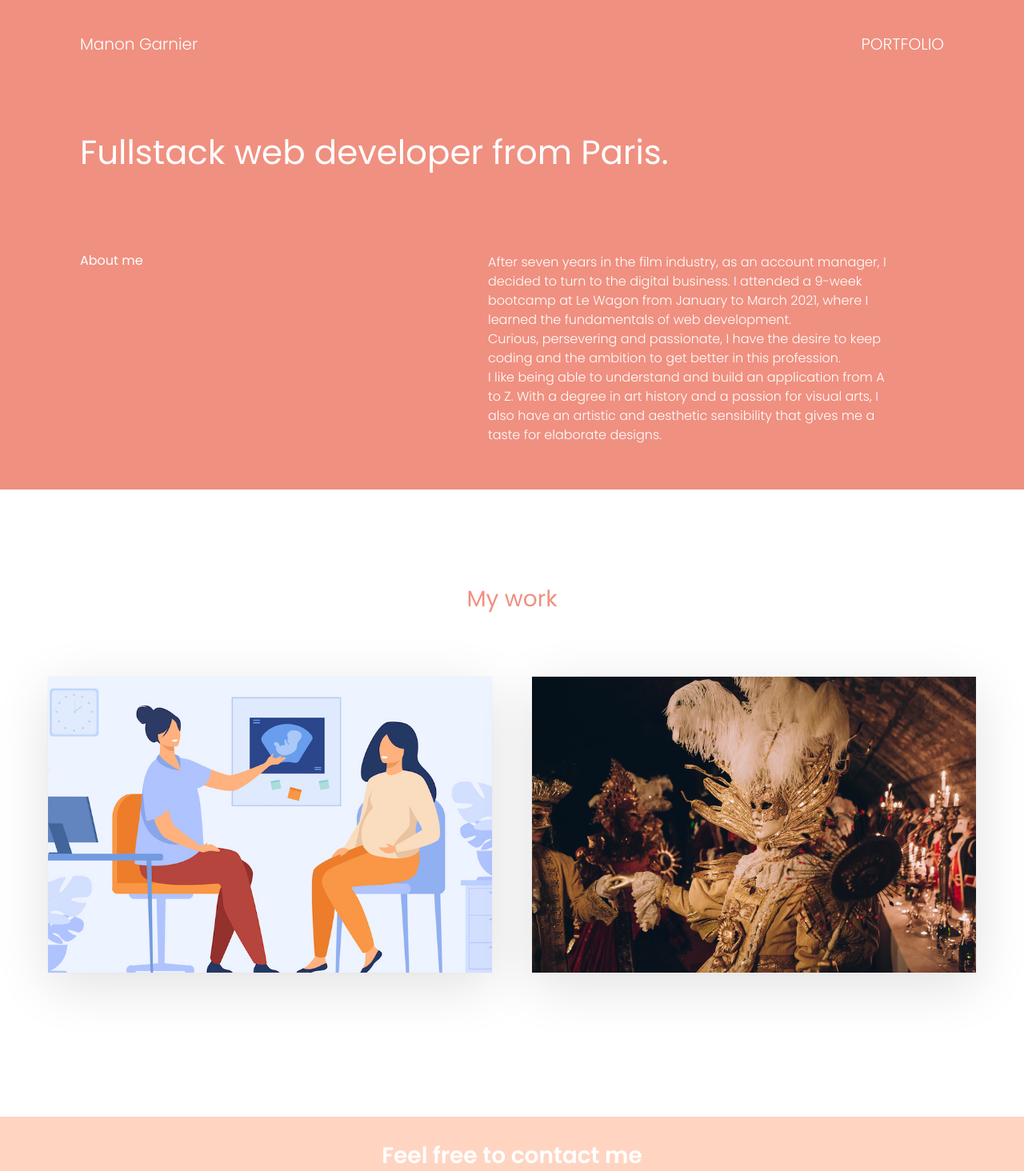
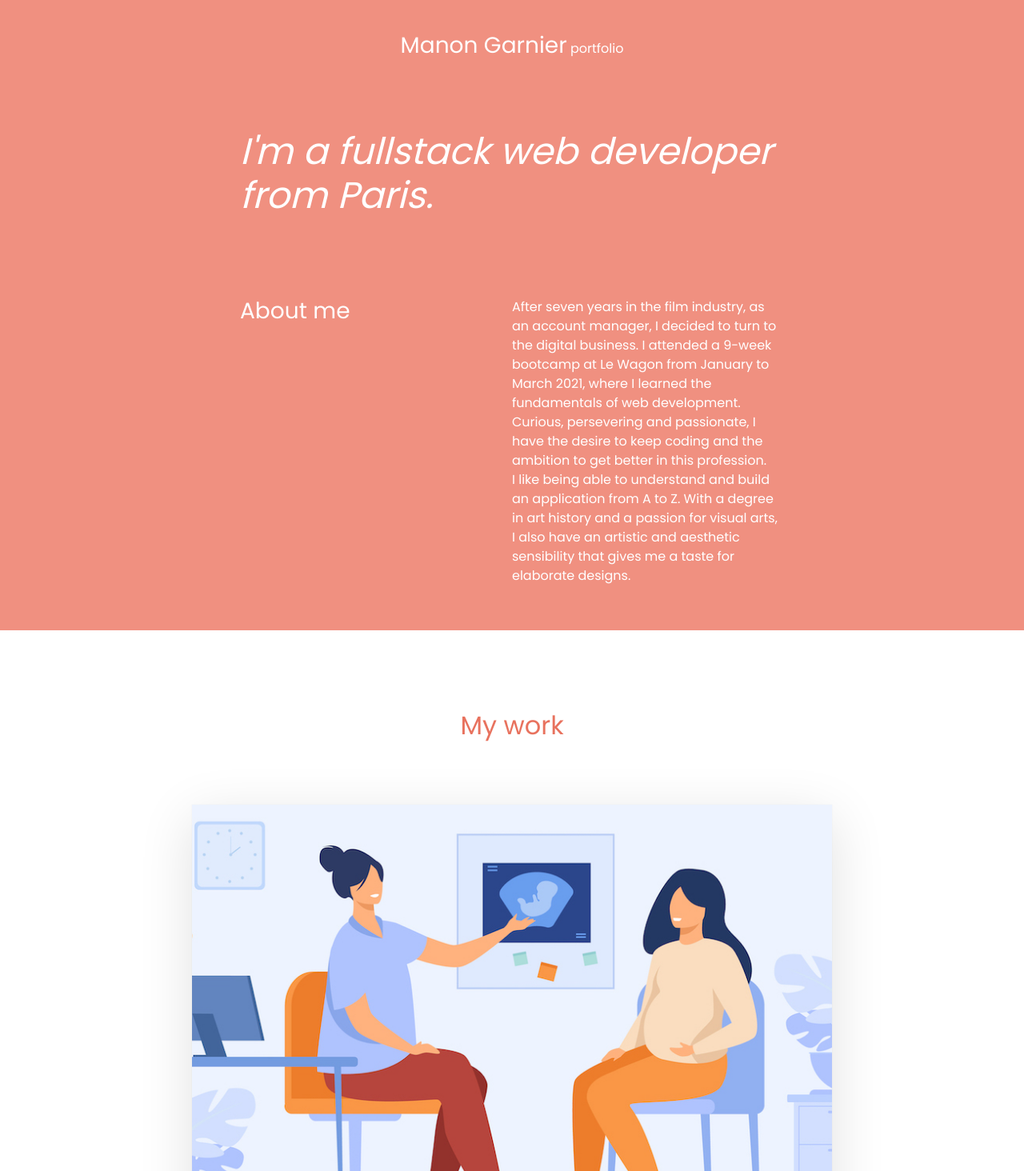
Before and after one commit to ManonGar/portfolio, a plain HTML site: page index.html in a window 1280 px wide. Shown: the top 1464 px of the page at 80% size. Drawn offline with nearby package versions, Linux system fonts and the light colour scheme.

Commit message:
new portfolio done

```diff
--- a/index.html
+++ b/index.html
@@ -11,37 +11,36 @@
     <link rel="stylesheet" href="style.css">
   </head>
   <body>
+    <div class="topbar">
+      <h3>Manon Garnier<span> portfolio</span></h3>
+    </div>
     <div class="presentation">
-      <div class="top">
-        <p>Manon Garnier</p>
-        <p>PORTFOLIO</p>
-      </div>
       <div class="info">
-        <h2>Fullstack web developer from Paris.</h2>
+        <h1><em>I'm a fullstack web developer from Paris.</em></h1>
       </div>
       <div class="text">
-        <h4>About me</h4>
+        <h3>About me</h3>
         <p>After seven years in the film industry, as an account manager, I decided to turn to the digital business. I attended a 9-week bootcamp at Le Wagon from January to March 2021, where I learned the fundamentals of web development. <br> Curious, persevering and passionate, I have the desire to keep coding and the ambition to get better in this profession. <br> I like being able to understand and build an application from A to Z. With a degree in art history and a passion for visual arts, I also have an artistic and aesthetic sensibility that gives me a taste for elaborate designs.</p>
       </div>
     </div>
 
     <div class="main-content">
-      <h3>My work</h3>
+      <h2>My work</h2>
       <div class="work">
         <div class="projects">
           <div class="project-card" id="easycare">
             <a href="https://www.easy-care.org/" target="_blank">
-            <img src="images/carefree.jpeg" alt="easycare"><div class="content-overlay"><p>Easycare</p></div></a>
+            <img src="images/carefree.jpeg" alt="easycare"><div class="content-overlay"><h3>Easycare <i class="fas fa-arrow-right"></i></h3></div></a>
           </div>
           <div class="project-card" id="apparat">
             <a href="https://apparat.herokuapp.com/" target="_blank">
-            <img src="images/apparat.jpg" alt="apparat"><div class="content-overlay"><p>Apparat</p></div></a>
+            <img src="images/apparat.jpg" alt="apparat"><div class="content-overlay"><h3>Apparat <i class="fas fa-arrow-right"></i></h3></div></a>
           </div>
         </div>
       </div>
     </div>
     <div id="footer">
-      <h3>Feel free to contact me</h3>
+      <h2>Feel free to contact me</h2>
       <div class="contact">
         <div class="icons">
           <div id="mail">
--- a/style.css
+++ b/style.css
@@ -1,42 +1,51 @@
 @import url('https://fonts.googleapis.com/css2?family=Poppins:wght@300;400;600&display=swap');
+
+/*--------------------layout------------------------------*/
 
 body {
   font-family: 'Poppins', sans-serif;
+}
+
+p {
+  font-size: 16px;
+
+}
+
+h1 {
+  font-size: 46px;
+}
+
+h2 {
+  font-size: 32px;
 }
 
 h3 {
   font-size: 28px;
 }
 
-h4 {
-  font-size: 16px;
+.main-content {
+  margin: 100px 60px;
+  text-align: center;
+  color: #e8725e;
 }
 
-h2 {
-  font-weight: 400;
-  font-size: 42px;
-}
+/*---------------------------top-page--------------------------------*/
 
 .presentation {
   background-color: #F09080;
   color: #ffffff;
-  padding: 40px 100px;
+  padding: 40px 200px;
 }
 
-.top p {
-  font-weight: 300;
-  font-size: 20px;
+.topbar span {
+  font-size: 16px;
 }
 
-.text p {
-  font-weight: 300;
-  font-size: 16px
-}
-
-.top {
-  display: flex;
-  justify-content: space-between;
-  margin-bottom: 80px;
+.topbar {
+  text-align: center;
+  padding: 40px 100px;
+  background-color: #F09080;
+  color: #ffffff;
 }
 
 .info {
@@ -47,13 +56,14 @@ h2 {
 .text {
   display: grid;
   grid-template-columns: 1fr 1fr;
-  margin-right: 60px;
   margin-top: 100px;
 }
+
 /*---------------Work---------------------------*/
 
 .project-card {
-  width: 555px;
+  max-width: 800px;
+  min-width: 300px;
   position: relative;
   box-shadow: 0 16px 64px 0 rgb(0 0 0 / 12%), 0 0 0 1px rgb(0 0 0 / 1%);
 }
@@ -77,6 +87,10 @@ h2 {
   font-size: 32px;
 }
 
+#easycare {
+  margin-bottom: 80px;
+}
+
 #easycare:hover .content-overlay {
     background: #AFC3FA;
     opacity: 1;
@@ -91,7 +105,8 @@ h2 {
 
 .projects {
   display: flex;
-  justify-content: space-between;
+  flex-direction: column;
+  align-items: center;
   margin-top: 80px;
   margin-bottom: 180px;
 }
@@ -101,7 +116,7 @@ h2 {
 .icons {
   display: flex;
   justify-content: space-around;
-  margin: 0px 100px;
+  padding: 0px 100px;
 }
 
 .icons a {
@@ -113,15 +128,6 @@ h2 {
   opacity: 1;
 }
 
-.main-content {
-  margin: 120px 60px;
-}
-
-.main-content h3 {
-  color: #F09080;
-  text-align: center;
-}
-
 #footer {
   background-color: #ffd5c2;
   padding: 32px;
@@ -130,7 +136,7 @@ h2 {
   font-weight: 600;
 }
 
-#footer h3 {
+#footer h2 {
   font-weight: 600;
 }
 
@@ -138,261 +144,25 @@ h2 {
   margin-top: 50px;
 }
 
+/*-------------responsiveness---------------*/
 
-
-
-
-
-
-
-
-
-
-/*/*body {
-  background: linear-gradient(#16222a, #3a6073);
-  font-family: 'IBM Plex Sans', sans-serif;
-  color: #F5F7FA;
-  margin: 0;
+@media(max-width: 768px) {
+  .text {
+    grid-template-columns: 1fr;
+  }
+  .presentation {
+    padding: 40px 20px;
+  }
+  .icons {
+    padding: 0 50px;
+  }
 }
 
-/*---------------Header-------------------*/
-/*#top {
-  margin-top: 60px;
-  margin-bottom: 80px;
+@media(min-width: 1200px) {
+  .presentation {
+    padding: 40px 300px;
+  }
+  .icons {
+    padding: 0 300px;
+  }
 }
-
-h1 {
-  font-weight: 600;
-  font-size: 80px;
-  color: #caf37c;
-}
-
-#lastname {
-  color: #F5F7FA;
-}
-
-#description h2 {
-  font-size: 32px;
-}*/
-
-/*----------timeline----------------------*/
-
-/*// {
-   -webkit-box-sizing: border-box;
-   -moz-box-sizing: border-box;
-   box-sizing: border-box;
-   outline: none;
-}
-
-.timeline-container {
-   width: 80%;
-   padding-top: 40px;
-   margin: 50px auto;
-   position: relative;
-   overflow: hidden;
-}
-.timeline-container:before {
-   content: '';
-   position: absolute;
-   top: 0;
-   left: 50%;
-   margin-left: -1px;
-   width: 1px;
-   height: 100%;
-   background: #F5F7FA;
-   z-index: 1
-}
-
-.timeline-block {
-   width: -webkit-calc(50% + 8px);
-   width: -moz-calc(50% + 8px);
-   width: calc(50% + 8px);
-   display: -webkit-box;
-   display: -webkit-flex;
-   display: -moz-box;
-   display: flex;
-   -webkit-box-pack: justify;
-   -webkit-justify-content: space-between;
-   -moz-box-pack: justify;
-   justify-content: space-between;
-   clear: both;
-}
-
-.timeline-block-right {
-   float: right;
-}
-
-.timeline-block-left {
-   float: left;
-   direction: rtl
-}
-
-.marker {
-   width: 16px;
-   height: 16px;
-   border-radius: 50%;
-   border: 1px solid #F5F7FA;
-   margin-top: 10px;
-   z-index: 9999;
-   background: #F5F7FA;
-}
-
-.timeline-content {
-  width: 95%;
-  padding: 0 15px;
-  color: #F5F7FA;
-  margin-bottom: 40px;
-  text-align: start;
-}
-
-.timeline-content h3 {
-   margin-top: 5px;
-   margin-bottom: 16px;
-   font-size: 25px;
-   color: #caf37c;
-}
-
-.timeline-content h4 {
-  color: #F5F7FA;
-  font-size: 16px;
-}
-
-.timeline-content span {
-   font-size: 20px;
-   color: #F5F7FA;
-   margin-bottom: 16px;
-}
-
-.timeline-content p {
-   font-size: 16px;
-   line-height: 1.5em;
-   word-spacing: 1px;
-   color: #F5F7FA;
-   text-align: justify;
-   font-weight: 400;
-}*/
-
-/*----------projects---------------*/
-
-/*#ruby, #js, #html, #css, #bootstrap, #rails, #postgre, #git, #github, #heroku {
-  margin-right: 8px;
-  text-align: center;
-  background-color: #1a282f94;
-  padding: 8px 18px;
-  width: max-content;
-  border-radius: 4px;
-}
-
-#marker-hidden {
-  visibility: hidden;
-}
-
-.image {
-  max-width: 480px;
-  object-fit: cover;
-  position: relative;
-}
-
-.image .content-overlay {
-  position: absolute;
-  top: 0;
-  left: 0;
-  width: 100%;
-  height: 100%;
-  opacity: 0;
-  display: flex;
-  background-color: #7548258f;
-  justify-content: center;
-  align-items: center;
-}
-
-.image .content-overlay p {
-  font-weight: 400;
-  font-size: 20px;
-}
-
-#easycare:hover .content-overlay {
-    background: #4b7cc187;
-    opacity: 1;
-    transition: opacity 0.3s ease;
-}
-
-#apparat:hover .content-overlay {
-    background: #75482599;
-    opacity: 1;
-    transition: opacity 0.3s ease;
-}
-
-#easycare img {
-  width: 100%;
-  box-shadow: 0 0 15px rgb(0 0 0 / 46%);
-  border-radius: 3px;
-}
-
-#apparat img {
-  position: relative;
-  width: 100%;
-  box-shadow: 0 0 15px rgb(0 0 0 / 46%);
-  border-radius: 3px;
-}
-
-.card-project {
-  margin-top: 12px;
-}
-
-#bootcamp-1, #bootcamp-2 {
-  color: #F5F7FA;
-  font-size: 14px;
-  background-color: #e05615;
-  border-radius: 2px;
-  margin-left: 8px;
-  padding: 2px 5px;
-}*/
-
-/*----------------contact me------------*/
-
-/*.footer-links a {
-  color: #F5F7FA;
-  opacity: 0.7;
-  text-decoration: none;
-  font-size: 24px;
-}
-
-.footer-links {
-  display: flex;
-  flex-direction: column;
-  margin-top: 20px;
-}
-.footer-links a:hover {
-  opacity: 1;
-}
-
-#back, #front, #techno {
-  margin-top: 24px;
-}*/
-
-/*-------------skilss-------------------*/
-/*.card-skills {
-  display: flex;
-  margin-top: 8px;
-}*/
-
-/*------------responsiveness ------------------------------*/
-
-/*@media screen and (max-width: 768px) {
-   .timeline-container:before {
-      left: 8px;
-      width: 2px;
-   }
-   .timeline-block {
-      width: 100%;
-      margin-bottom: 30px;
-   }
-   .timeline-block-right {
-      float: none;
-   }
-   .timeline-block-left {
-      float: none;
-      direction: ltr;
-   }
-}*//*/
```
